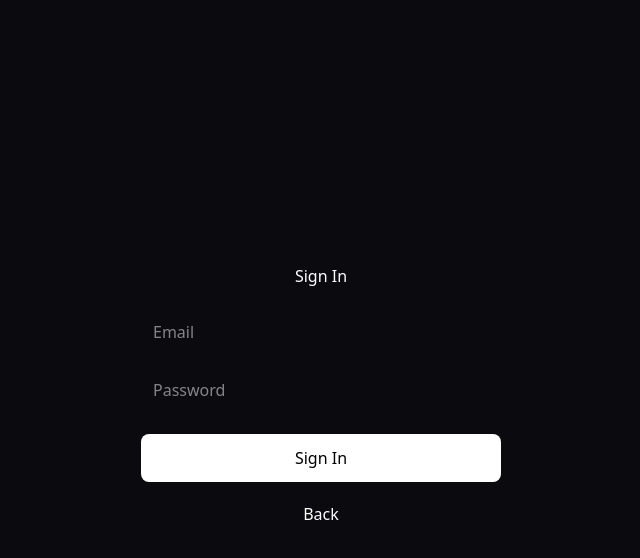
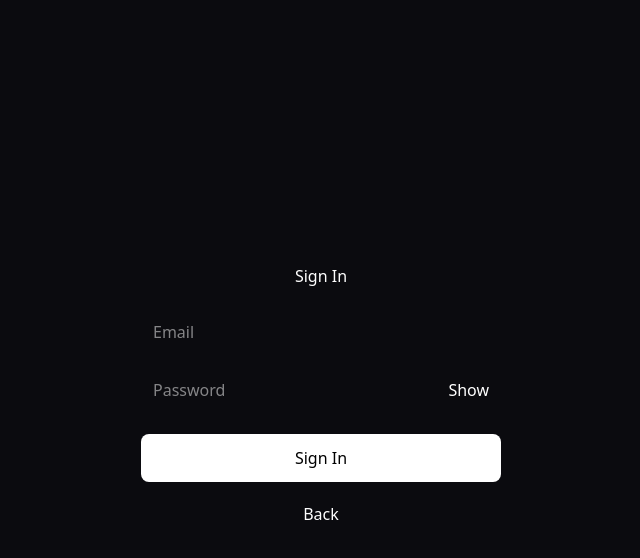
Before and after one commit to ubuntuecosystem-cloud/Nuvia, a Next.js app in the folder frontend/: page / in a window 1280 px wide. Both pictures are taken after a click on the button "Sign In". Shown: the top 558 px of the page, without its empty margins (319-959 px from the left). Built offline with nearby package versions, Linux system fonts and the light colour scheme; no server answers.

Commit message:
Update page.tsx

```diff
--- a/frontend/app/page.tsx
+++ b/frontend/app/page.tsx
@@ -11,6 +11,8 @@ export default function Home() {
   const [mode, setMode] = useState<EntryMode>("entry");
   const [email, setEmail] = useState("");
   const [password, setPassword] = useState("");
+  const [showPassword, setShowPassword] =
+    useState(false);
   const [message, setMessage] = useState("");
   const [loading, setLoading] = useState(false);
   const [authenticated, setAuthenticated] =
@@ -156,20 +158,46 @@ export default function Home() {
               }}
             />
 
+            <div
+              style={{
+                display: "flex",
+                marginTop: 10,
+                gap: 8,
+              }}
+            >
               <input
                 placeholder="Password"
-              type="password"
+                type={
+                  showPassword
+                    ? "text"
+                    : "password"
+                }
                 value={password}
                 onChange={(e) =>
                   setPassword(e.target.value)
                 }
                 style={{
-                width: "100%",
-                marginTop: 10,
+                  flex: 1,
                   padding: 12,
                   borderRadius: 8,
                 }}
               />
+
+              <button
+                type="button"
+                onClick={() =>
+                  setShowPassword(!showPassword)
+                }
+                style={{
+                  padding: "0 12px",
+                  borderRadius: 8,
+                }}
+              >
+                {showPassword
+                  ? "Hide"
+                  : "Show"}
+              </button>
+            </div>
 
             <button
               disabled={loading}
```
Lines whose indentation alone changed are shown as unchanged.
